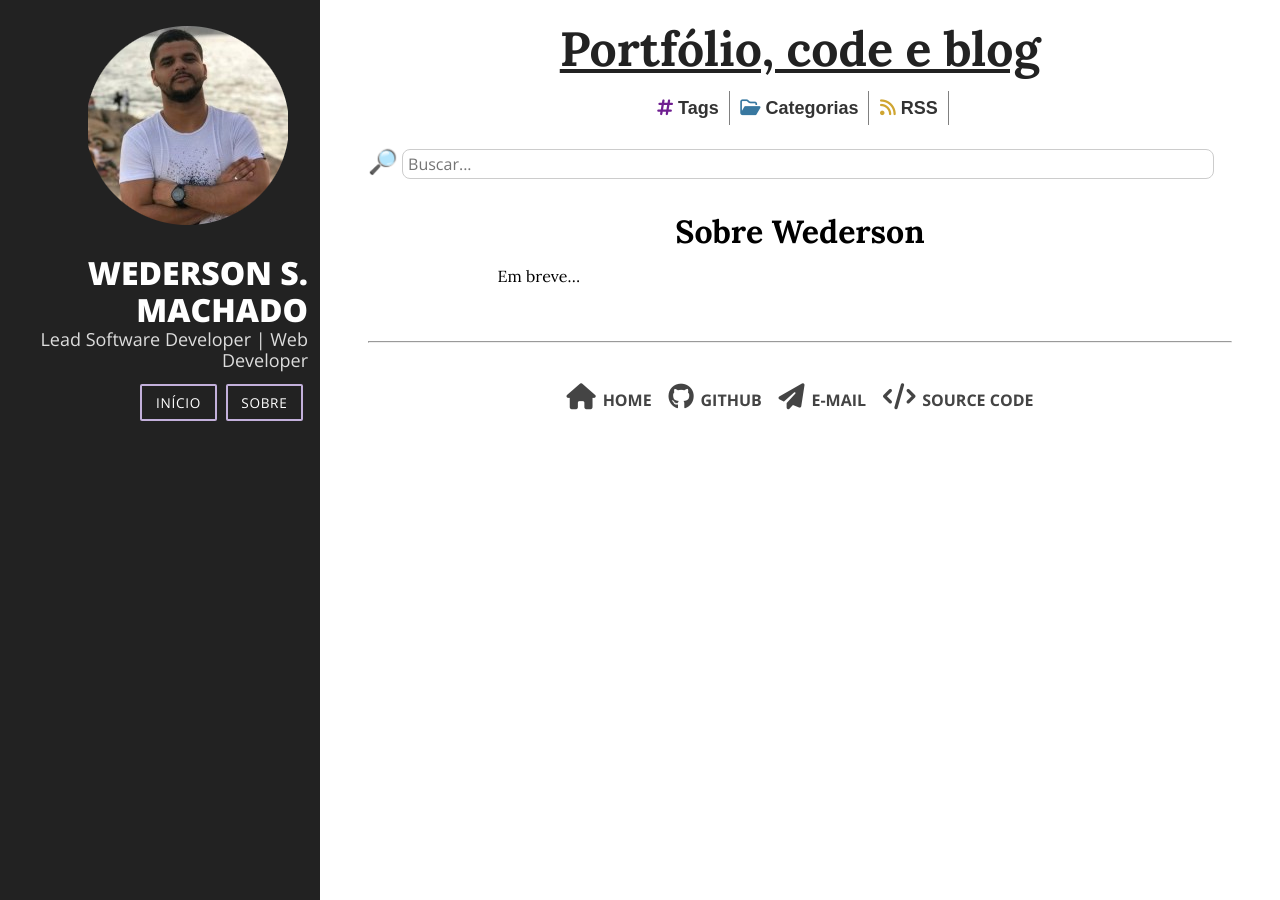
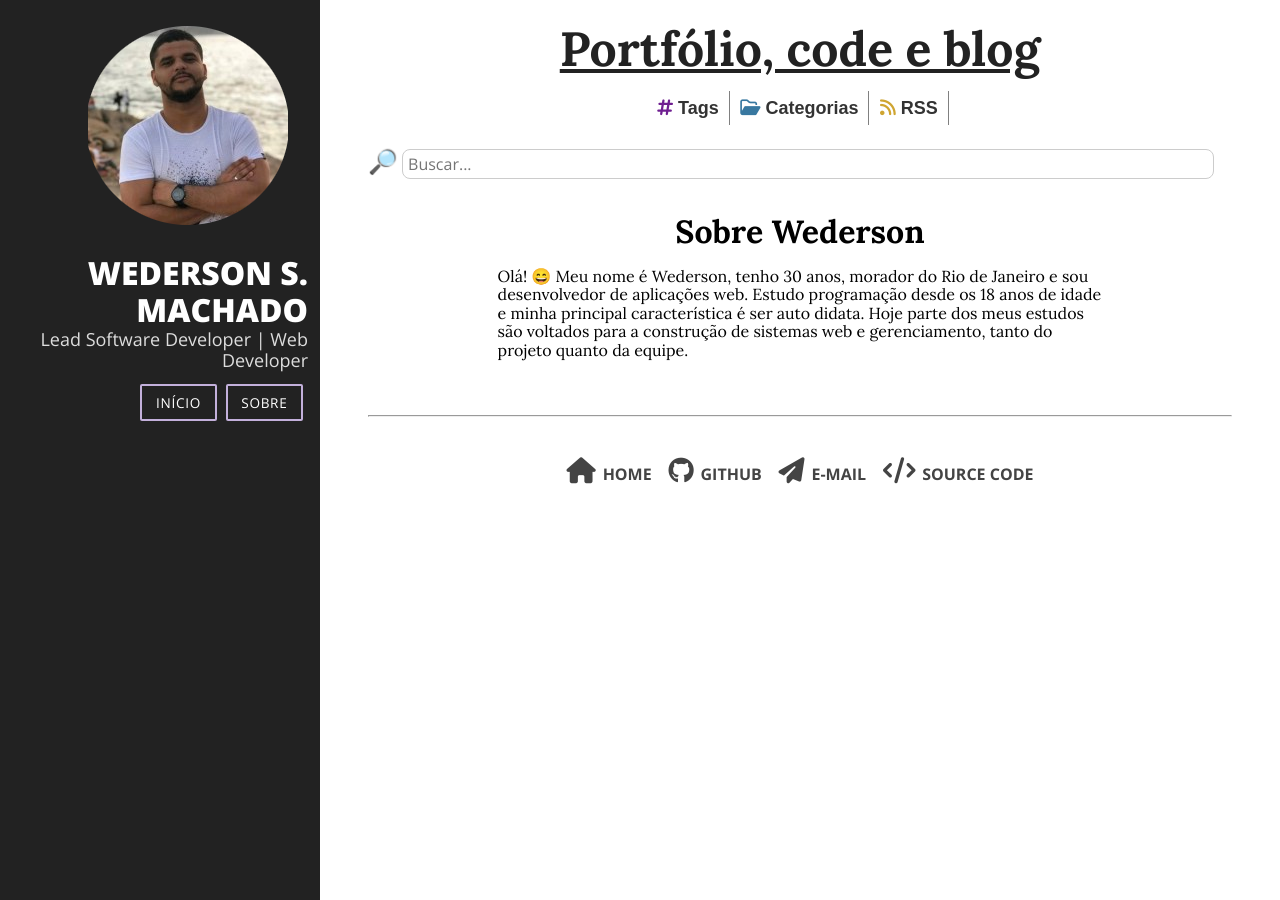
Before and after one commit to wederson/portfolio, a Jekyll site: the page built from _pages/sobre.md, in a window 1280 px wide. Built offline with Jekyll 4.4.1, drawn with Linux system fonts in a browser that asks for light colours; nearby versions of some CDN libraries.

Commit message:
Inicio pagina Sobre

```diff
--- a/_pages/sobre.md
+++ b/_pages/sobre.md
@@ -4,4 +4,5 @@ title: Sobre Wederson
 permalink: /sobre/
 ---
 
-Em breve...
+Olá! 😄
+Meu nome é Wederson, tenho 30 anos, morador do Rio de Janeiro e sou desenvolvedor de aplicações web. Estudo programação desde os 18 anos de idade e minha principal característica é ser auto didata. Hoje parte dos meus estudos são voltados para a construção de sistemas web e gerenciamento, tanto do projeto quanto da equipe.
```
